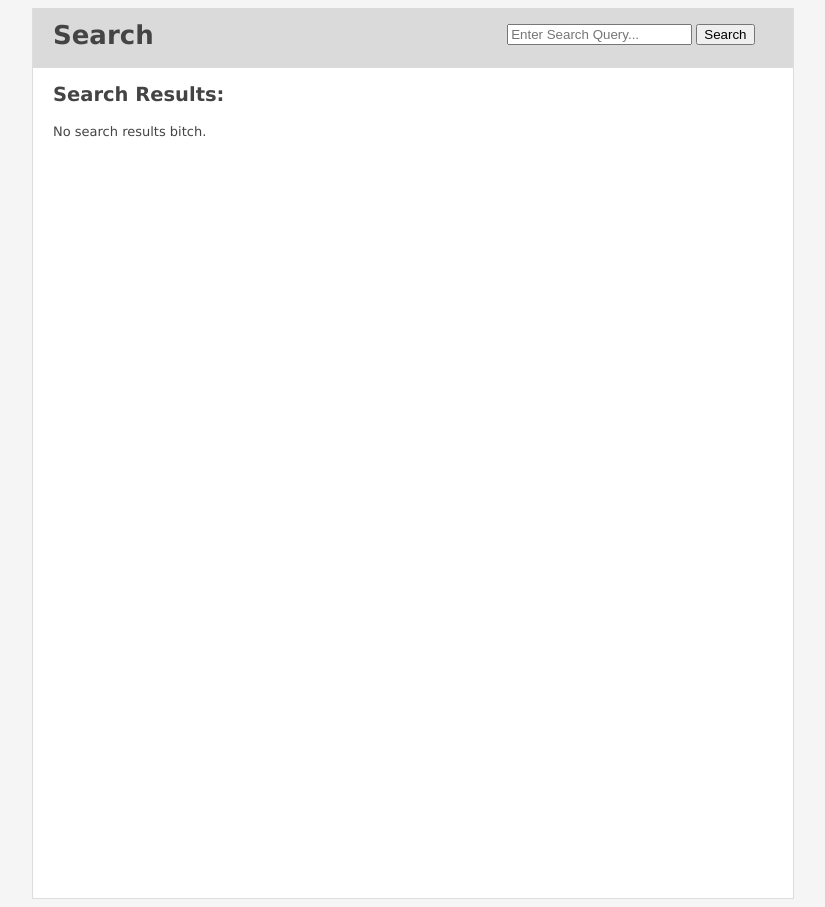
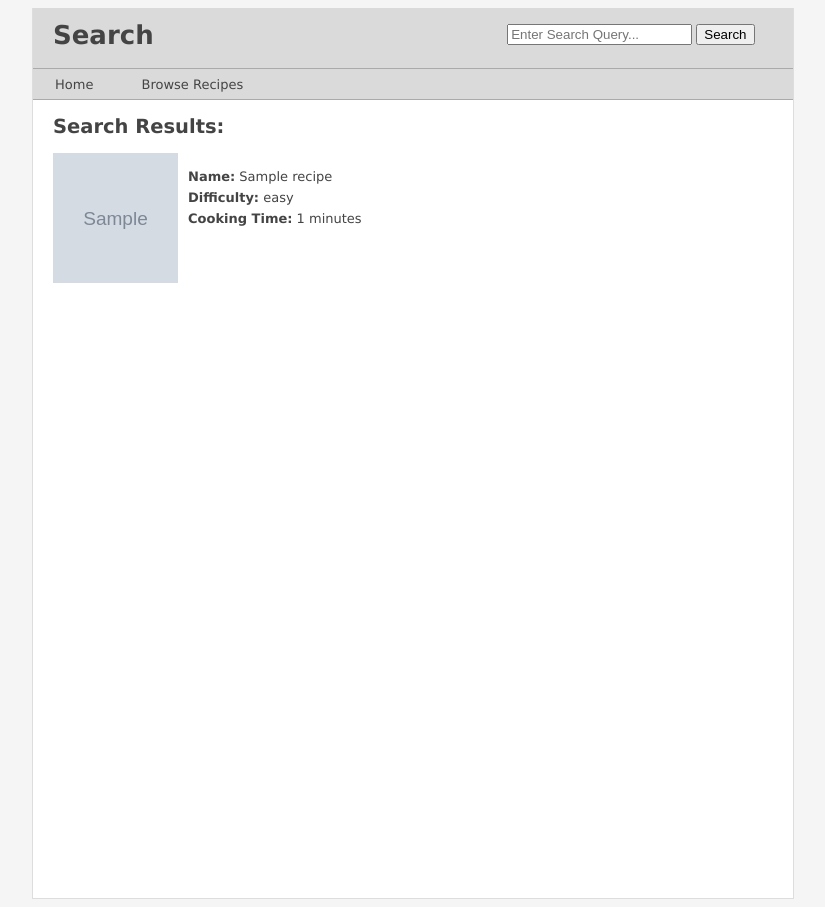
Before and after one commit to qlkzy/iapt-group-12, a CodeIgniter app: page /index.php/search in a window 1280 px wide. Shown: the whole page, without its empty margins (227-1052 px from the left). Run offline with CodeIgniter, Linux system fonts and the light colour scheme; tables that the repository leaves empty hold one stand-in row (values such as "Sample post"); grey boxes marked "Sample" are stand-in pictures.

Commit message:
Added navigation. Data entry to be done and then ready for evaluation, I think.

```diff
--- a/app/application/controllers/search.php
+++ b/app/application/controllers/search.php
@@ -11,6 +11,13 @@ class Search extends CI_Controller
     public function index()
     {
         $data['title'] = "Search";
+        $allRecipes = $this->recipes_model->getAllRecipes();
+        $keySuffix = 1;
+        foreach($allRecipes as $recipe) {
+            $data['recipe'.$keySuffix] = $recipe;
+            $keySuffix++;
+        }
+        $data['numRecs'] = sizeof($data) - 1;
 
         $this->load->view("templates/header", $data);
         $this->load->view("pages/search", $data);
--- a/app/application/models/recipes_model.php
+++ b/app/application/models/recipes_model.php
@@ -55,6 +55,18 @@ class Recipes_model extends CI_Model
             sgmInstructions($sgmInstructions)->narInstructions($narInstructions)->build();
     }
 
+    public function getAllRecipes() {
+        $recipes = array();
+        $query = $this->db->query("SELECT recipe_name FROM recipes WHERE recipe_name LIKE \"%\"");
+        $recipeNames = $query->result_array();
+        foreach ($recipeNames as $row) {
+            $recipe = $this->getRecipe($row['recipe_name']);
+            array_push($recipes, $recipe);
+        }
+
+        return $recipes;
+    }
+
     public function getRecipeIngredients($name, $presentation)
     {
         $query = $this->db->query("SELECT description FROM ingredients JOIN presentations on ingredients.presentation_id = presentations.presentation_id JOIN recipes on presentations.recipe_id = recipes.recipe_id AND recipe_name = \"" . $name . "\" AND detail = \"" . $presentation . "\";");
--- a/app/application/views/templates/header.php
+++ b/app/application/views/templates/header.php
@@ -24,3 +24,9 @@
             </form>
         </div>
     </div>
+    <nav>
+        <ul>
+            <li><a href="<? echo base_url(); ?>" id="nav_first">Home</a></li>
+            <li><a href="<? echo base_url()."index.php/search"; ?>">Browse Recipes</a></li>
+        </ul>
+    </nav>
--- a/app/assets/styles.css
+++ b/app/assets/styles.css
@@ -98,6 +98,48 @@ html {
 #nar_recipe_text {
     text-align: justify;
 }
+
+nav {
+    background: #DADADA;
+    border-bottom: 1px #AAAAAA solid;
+    border-top: 1px #AAAAAA solid;
+    display: block;
+    height: 30px;
+    margin: 0 auto;
+    width: 100%;
+}
+
+nav ul {
+    height: 30px;
+    margin: 0;
+    padding: 0;
+    width: 100%;
+}
+
+nav ul li {
+    display: inline-block;
+    height: 30px;
+    list-style-type: none;
+    text-align: center;
+}
+
+nav ul li a {
+    display: block;
+    height: 30px;
+    padding-left: 22px;
+    padding-right: 22px;
+    padding-top: 5px;
+    text-decoration: none;
+    transition: background-color 0.3s ease-in;
+}
+
+nav ul li a:hover {
+    background-color: whitesmoke;
+    height: 25px;
+    transition: background-color 0.3s ease-in;
+}
+
+
 
 #recently_viewed_grid {
     margin: 0 auto;
```
